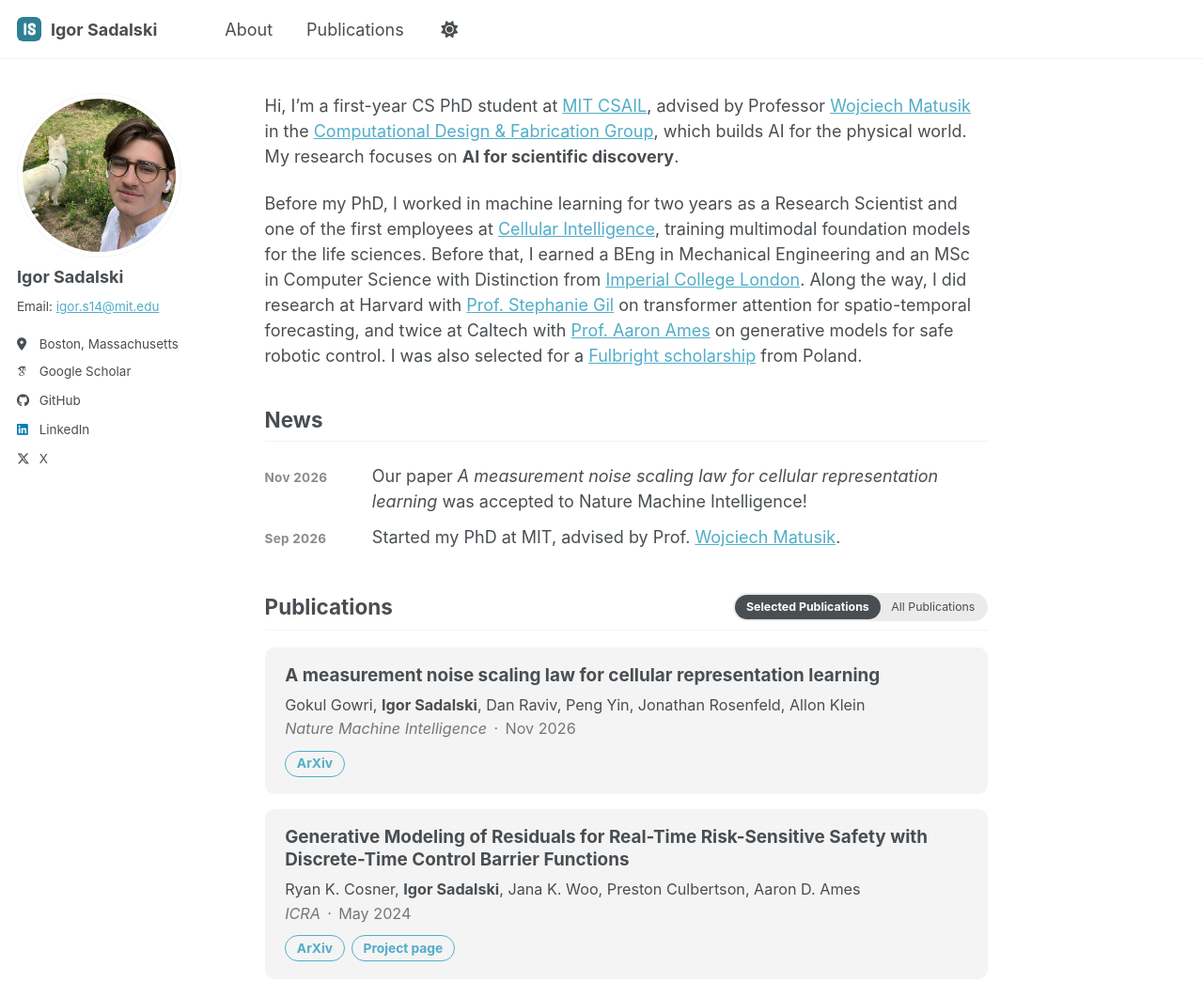
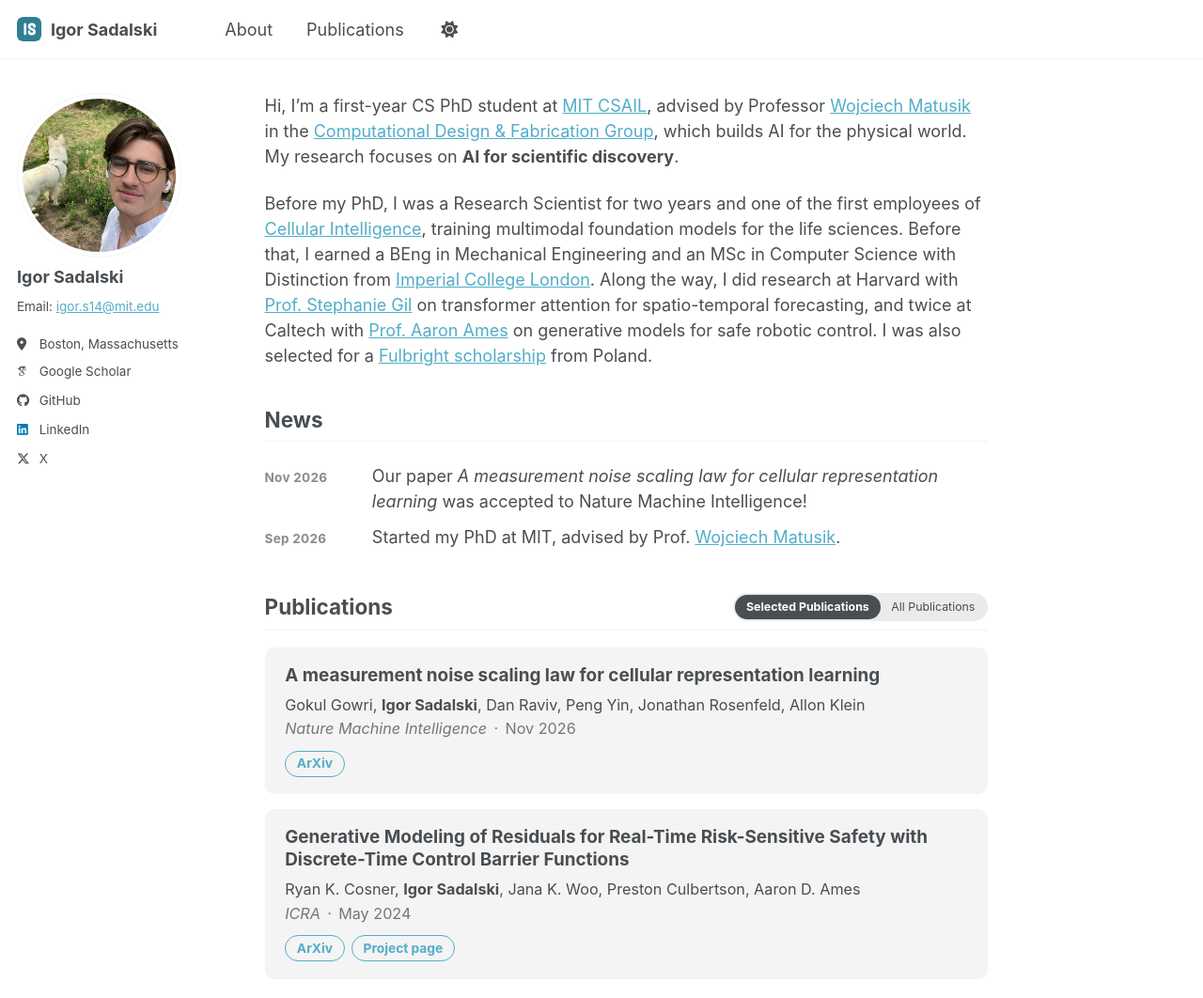
Before and after one commit to igor-sadalski/igor-sadalski.github.io, a Jekyll site: the page built from index.md, in a window 1280 px wide and 1084 px high. Shown: the top 1062 px of the window at 94% size. Built offline with Jekyll 4.4.1, drawn with Linux system fonts in a browser that asks for light colours; some web fonts are replaced; a script bundle is joined from its source files by our own code; library files that are not in the unit come from our copies.

Commit message:
Reword the Cellular Intelligence sentence
Co-Authored-By: Claude Fable 5.1 <noreply@anthropic.com>

```diff
--- a/index.md
+++ b/index.md
@@ -16,7 +16,7 @@ redirect_from:
 
 Hi, I'm a first-year CS PhD student at [MIT CSAIL](https://www.csail.mit.edu/), advised by Professor [Wojciech Matusik](https://people.csail.mit.edu/wojciech/) in the [Computational Design & Fabrication Group](https://cdfg.mit.edu/), which builds AI for the physical world. My research focuses on **AI for scientific discovery**.
 
-Before my PhD, I worked in machine learning for two years as a Research Scientist and one of the first employees at [Cellular Intelligence](https://www.cellularintelligence.com/), training multimodal foundation models for the life sciences. Before that, I earned a BEng in Mechanical Engineering and an MSc in Computer Science with Distinction from [Imperial College London](https://www.imperial.ac.uk/). Along the way, I did research at Harvard with [Prof. Stephanie Gil](https://seas.harvard.edu/person/stephanie-gil) on transformer attention for spatio-temporal forecasting, and twice at Caltech with [Prof. Aaron Ames](http://ames.caltech.edu/) on generative models for safe robotic control. I was also selected for a [Fulbright scholarship](https://fulbright.edu.pl/laureates-of-the-fulbright-graduate-student-award-2025-26/) from Poland.
+Before my PhD, I was a Research Scientist for two years and one of the first employees of [Cellular Intelligence](https://www.cellularintelligence.com/), training multimodal foundation models for the life sciences. Before that, I earned a BEng in Mechanical Engineering and an MSc in Computer Science with Distinction from [Imperial College London](https://www.imperial.ac.uk/). Along the way, I did research at Harvard with [Prof. Stephanie Gil](https://seas.harvard.edu/person/stephanie-gil) on transformer attention for spatio-temporal forecasting, and twice at Caltech with [Prof. Aaron Ames](http://ames.caltech.edu/) on generative models for safe robotic control. I was also selected for a [Fulbright scholarship](https://fulbright.edu.pl/laureates-of-the-fulbright-graduate-student-award-2025-26/) from Poland.
 
 </section>
 
```
